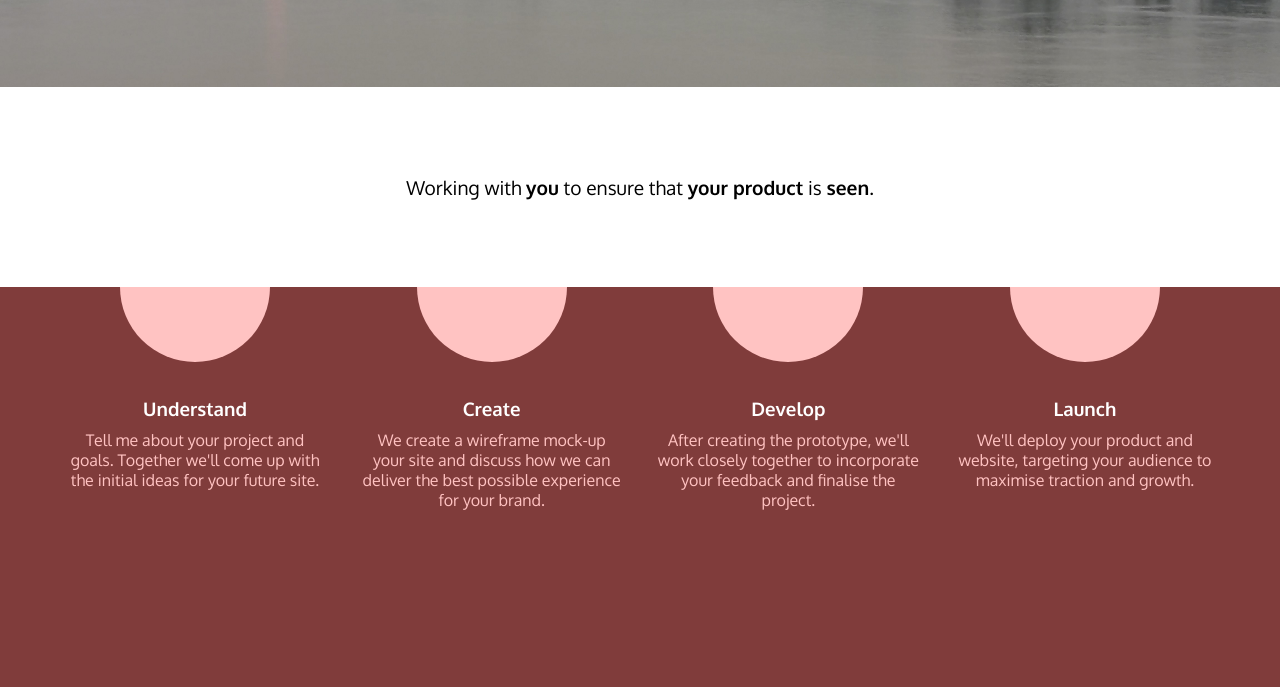
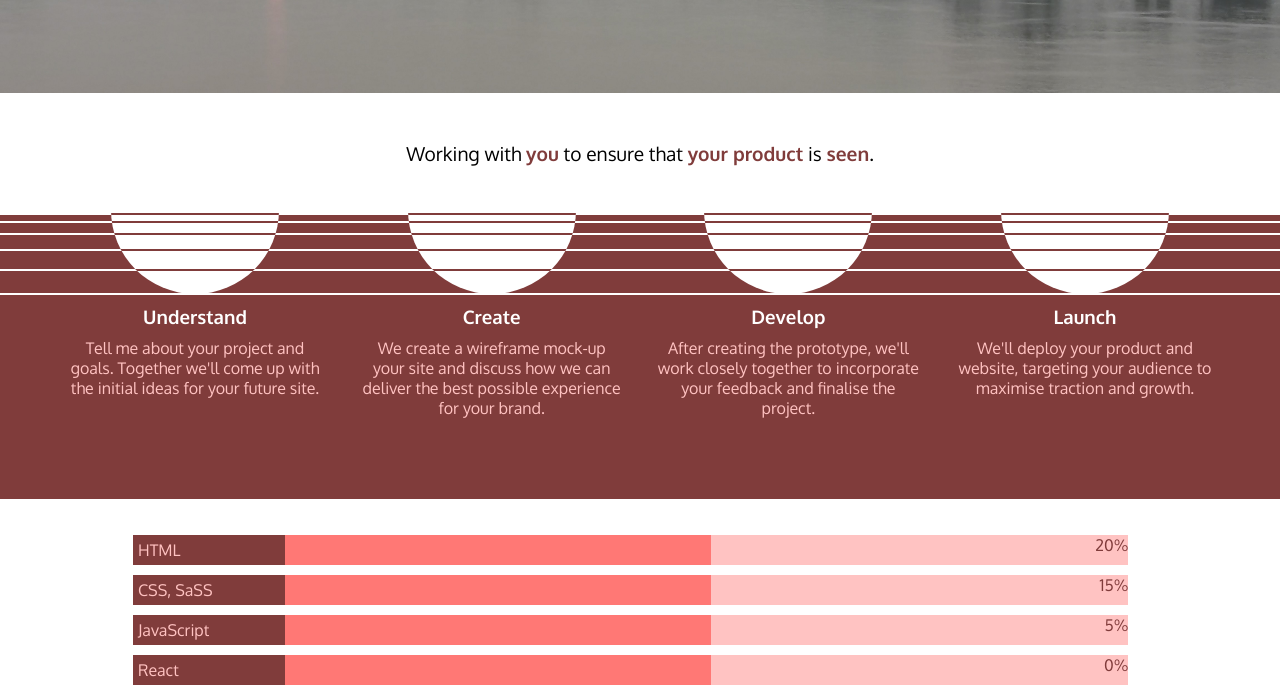
Before and after one commit to cyclopicdog/portfolio, a website: page src/index.html in a window 1280 px wide. Shown: the part 380-1072 px from the top of the page. Drawn offline with nearby package versions, Linux system fonts and the light colour scheme; files that its build step writes are made by us from their sources.

Commit message:
navbar to creation section finished and responsive - not checked on other devices

```diff
--- a/src/index.html
+++ b/src/index.html
@@ -67,6 +67,14 @@
       <!-- creation process -->
 
       <section class="creation">
+        <div class="creation__stripe-container">
+          <div class="creation__stripe-1"></div>
+          <div class="creation__stripe-2"></div>
+          <div class="creation__stripe-3"></div>
+          <div class="creation__stripe-4"></div>
+          <div class="creation__stripe-5"></div>
+          <div class="creation__stripe-6"></div>
+        </div>
         <div class="creation__steps-container">
           <article class="creation__step">
             <h3 class="creation__heading heading">Understand</h3>
@@ -74,7 +82,12 @@
               Tell me about your project and goals. Together we'll come up with the initial ideas for your future site.
             </p>
             <div class="creation__circle">
-              <div class="creation__circle-half"></div>
+              <div class="creation__circle-stripe-1"></div>
+              <div class="creation__circle-stripe-2"></div>
+              <div class="creation__circle-stripe-3"></div>
+              <div class="creation__circle-stripe-4"></div>
+              <div class="creation__circle-stripe-5"></div>
+              <div class="creation__circle-stripe-6"></div>
             </div>
           </article>
           <article class="creation__step">
@@ -83,7 +96,12 @@
               We create a wireframe mock-up your site and discuss how we can deliver the best possible experience for your brand.
             </p>
              <div class="creation__circle">
-              <div class="creation__circle-half"></div>
+              <div class="creation__circle-stripe-1"></div>
+              <div class="creation__circle-stripe-2"></div>
+              <div class="creation__circle-stripe-3"></div>
+              <div class="creation__circle-stripe-4"></div>
+              <div class="creation__circle-stripe-5"></div>
+              <div class="creation__circle-stripe-6"></div>
             </div>
           </article>
           <article class="creation__step">
@@ -92,7 +110,12 @@
               After creating the prototype, we'll work closely together to incorporate your feedback and finalise the project.
             </p>
              <div class="creation__circle">
-              <div class="creation__circle-half"></div>
+              <div class="creation__circle-stripe-1"></div>
+              <div class="creation__circle-stripe-2"></div>
+              <div class="creation__circle-stripe-3"></div>
+               <div class="creation__circle-stripe-4"></div>
+              <div class="creation__circle-stripe-5"></div>
+              <div class="creation__circle-stripe-6"></div>
             </div>
           </article>
           <article class="creation__step">
@@ -101,7 +124,12 @@
               We'll deploy your product and website, targeting your audience to maximise traction and growth.
             </p>
              <div class="creation__circle">
-              <div class="creation__circle-half"></div>
+              <div class="creation__circle-stripe-1"></div>
+              <div class="creation__circle-stripe-2"></div>
+              <div class="creation__circle-stripe-3"></div>
+              <div class="creation__circle-stripe-4"></div>
+              <div class="creation__circle-stripe-5"></div>
+              <div class="creation__circle-stripe-6"></div>
             </div>
           </article>
         </div>
--- a/src/scss/_creation.scss
+++ b/src/scss/_creation.scss
@@ -2,24 +2,86 @@
 
 .creation {
   width: 100%;
+  height: auto;
   background-color: $bkg-one;
   color: $light-text;
+  @media (max-width: 820px) {
+    height: auto;
+  }
+  &__stripe-container {
+    @media (max-width: 820px) {
+      display: none;
+    }
+  }
+  &__stripe-1 {
+    height: 2px;
+    width: 100%;
+    background-color: $bkg-one;
+    border-bottom: 2px white solid;
+  }
+  &__stripe-2 {
+    height: 8px;
+    width: 100%;
+    background-color: $bkg-one;
+    border-bottom: 2px white solid;
+  }
+  &__stripe-3 {
+    height: 12px;
+    width: 100%;
+    background-color: $bkg-one;
+    border-bottom: 2px white solid;
+  }
+  &__stripe-4 {
+    height: 16px;
+    width: 100%;
+    background-color: $bkg-one;
+    border-bottom: 2px white solid;
+  }
+  &__stripe-5 {
+    height: 20px;
+    width: 100%;
+    background-color: $bkg-one;
+    border-bottom: 2px white solid;
+  }
+  &__stripe-6 {
+    height: 24px;
+    width: 100%;
+    background-color: $bkg-one;
+    border-bottom: 2px white solid;
+  }
   &__steps-container {
     width: 90%;
-    height: 400px;
+    height: auto;
     margin: 0 auto;
     display: grid;
     grid-template-columns: 1fr 1fr 1fr 1fr;
     grid-row: auto;
     gap: 3%;
+    padding-bottom: 5%;
+    @media (max-width: 820px) {
+      height: auto;
+      grid-template-columns: 1fr 1fr;
+      grid-row: 1fr 1fr;
+      gap: 0 2%;
+    }
+    @media (max-width: 550px) {
+      height: auto;
+      grid-template-columns: 1fr;
+      grid-row: auto auto auto auto;
+      gap: 1%;
+      padding-bottom: 10%;
+    }
   }
   &__step {
-    height: 200px;
-    margin: auto;
+    height: 140px;
+    margin: 0 auto;
     display: flex;
     flex-flow: column nowrap;
     align-items: center;
     text-align: center;
+    @media (max-width: 820px) {
+      height: auto;
+    }
   }
   &__heading {
     padding: 10px 0;
@@ -29,16 +91,55 @@
     height: 100%;
   }
   &__circle {
-    width: 150px;
-    height: 150px;
-    margin-top: -418.5px;
+    width: 168px;
+    height: 168px;
+    margin-top: -352px;
     overflow: hidden;
     border-radius: 50%;
+    @media (max-width: 820px) {
+      display: none;
+    }
   }
-  &__circle-half {
-    width: 100%;
-    height: 75px;
-    margin-top: 75px;
-    background-color: $light-text;
+  &__circle-stripe-1 {
+    height: 4px;
+    width: 200px;
+    margin-top: 84.5px;
+    margin-left: -16px;
+    background-color: white;
+    border-bottom: 2px $bkg-one solid;
+  }
+  &__circle-stripe-2 {
+    height: 8px;
+    width: 200px;
+    margin-left: -16px;
+    background-color: white;
+    border-bottom: 2px $bkg-one solid;
+  }
+  &__circle-stripe-3 {
+    height: 12px;
+    width: 200px;
+    margin-left: -16px;
+    background-color: white;
+    border-bottom: 2px $bkg-one solid;
+  }
+  &__circle-stripe-4 {
+    height: 16px;
+    width: 200px;
+    margin-left: -16px;
+    background-color: white;
+    border-bottom: 2px $bkg-one solid;
+  }
+  &__circle-stripe-5 {
+    height: 20px;
+    width: 200px;
+    margin-left: -16px;
+    background-color: white;
+    border-bottom: 2px $bkg-one solid;
+  }
+  &__circle-stripe-6 {
+    height: 24px;
+    width: 200px;
+    margin-left: -16px;
+    background-color: white;
   }
 }
--- a/src/scss/_intro.scss
+++ b/src/scss/_intro.scss
@@ -1,11 +1,14 @@
 .intro {
   width: 100%;
-  height: 200px;
+  height: 120px;
   display: flex;
   justify-content: center;
   align-items: center;
   &__p {
     text-align: center;
     font-size: 1.2rem;
+    & strong {
+      color: $bkg-one;
+    }
   }
 }
--- a/src/scss/style.scss
+++ b/src/scss/style.scss
@@ -129,7 +129,7 @@ body {
 .header {
   width: 100%;
   height: 400px;
-  margin-top: 30px;
+  margin-top: 36px;
   display: flex;
   justify-content: left;
   align-items: center;
@@ -138,6 +138,9 @@ body {
   background-size: cover;
   background-repeat: no-repeat;
   color: $light-text;
+  @media (max-width: 820px) {
+    margin-top: 0;
+  }
   @media (max-width: 550px) {
     height: 300px;
     background-size: cover;
```
